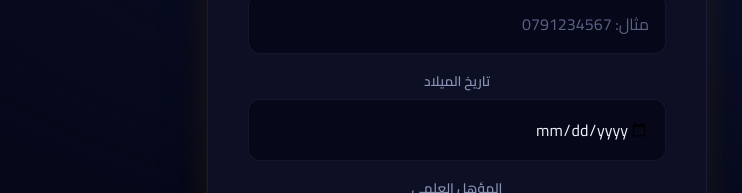
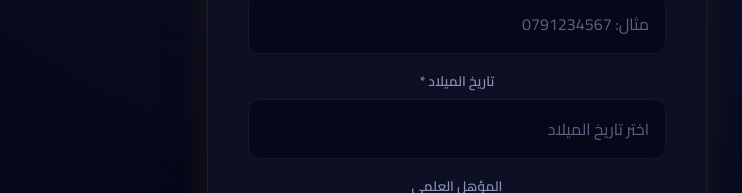
Before and after one commit to anasalmasrii/DiwanAlmasri, a React (Vite) app in the folder client/: page /register in a window 1280 px wide. Shown: the part 607-800 px from the top of the page, without its empty margins (183-925 px from the left). Built offline with nearby package versions, Linux system fonts and the light colour scheme.

Commit message:
Use react-datepicker for smoother birth date selection in registration

```diff
--- a/client/src/pages/RegistrationPage.jsx
+++ b/client/src/pages/RegistrationPage.jsx
@@ -1,5 +1,10 @@
 import { useState } from 'react';
 import { Link } from 'react-router-dom';
+import DatePicker, { registerLocale } from 'react-datepicker';
+import 'react-datepicker/dist/react-datepicker.css';
+import ar from 'date-fns/locale/ar-SA';
+
+registerLocale('ar', ar);
 
 export default function RegistrationPage() {
   const [form, setForm] = useState({
@@ -140,13 +145,19 @@ export default function RegistrationPage() {
             </div>
 
             <div className="form-group">
-              <label className="form-label">تاريخ الميلاد</label>
-              <input
-                type="date"
-                name="date_of_birth"
+              <label className="form-label">تاريخ الميلاد *</label>
+              <DatePicker
+                selected={form.date_of_birth ? new Date(form.date_of_birth) : null}
+                onChange={(date) => setForm({ ...form, date_of_birth: date ? date.toLocaleDateString('en-CA') : '' })}
+                dateFormat="yyyy/MM/dd"
+                locale="ar"
+                showYearDropdown
+                showMonthDropdown
+                dropdownMode="select"
                 className="form-input"
-                value={form.date_of_birth}
-                onChange={handleChange}
+                isClearable
+                placeholderText="اختر تاريخ الميلاد"
+                required
               />
             </div>
 
```
